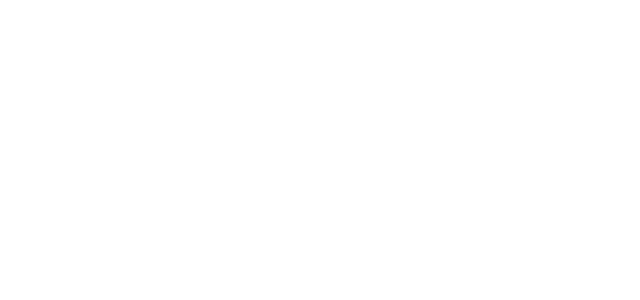
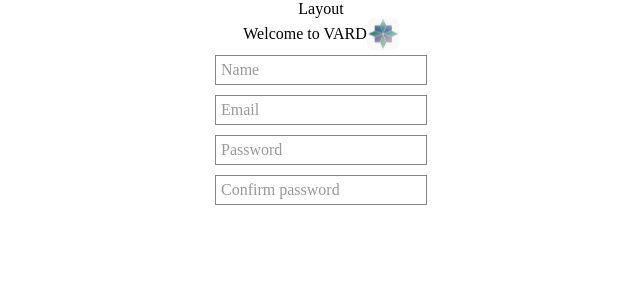
Before and after one commit to gleg0r/vard-client, a React (Create React App) app: page / in a window 1280 px wide. Before the commit this address had no page. Shown: the top 300 px of the page, without its empty margins (319-959 px from the left). Built offline with nearby package versions, Linux system fonts and the light colour scheme; a web font is replaced by a local one.

Commit message:
start wrap AUTH page

```diff
--- a/public/index.html
+++ b/public/index.html
@@ -11,7 +11,7 @@
   <link href="https://fonts.googleapis.com/css2?family=Open+Sans:wght@300..800&display=swap" rel="stylesheet">
   <link href="https://fonts.googleapis.com/css2?family=Duru+Sans&family=Open+Sans:wght@300..800&display=swap"
     rel="stylesheet">
-  <title>Vard</title>
+  <title>VARD</title>
 </head>
 
 <body>
--- a/src/App.jsx
+++ b/src/App.jsx
@@ -1,14 +1,14 @@
 import './App.css';
 import { Routes, Route } from 'react-router-dom';
-import Input from './components/ui/Input/Input';
-import CheckBox from './components/ui/CheckBox/CheckBox';
+import AuthPage from './pages/AuthPage/AuthPage';
+import LayoutMain from './layouts/MainLayout';
 
 function App() {
   return (
     <div className="App">
       <Routes>
-        <Route>
-          <Route />
+        <Route path="/" element={<LayoutMain />}>
+          <Route index element={<AuthPage />} />
         </Route>
       </Routes>
     </div>
--- /dev/null
+++ b/src/components/ui/Button/Button.jsx
@@ -0,0 +1,6 @@
+import s from './style.module.scss';
+import cn from 'classnames';
+
+export default function Button({ className, children }) {
+  return <button className={cn(s.button, className)}>{children}</button>;
+}
--- /dev/null
+++ b/src/components/ui/Button/style.module.scss
@@ -0,0 +1,6 @@
+.button {
+  cursor: pointer;
+  padding: 0;
+  outline: 0;
+  border: 0;
+}
--- a/src/index.css
+++ b/src/index.css
@@ -1,13 +1,111 @@
-body {
-  margin: 0;
-  font-family: -apple-system, BlinkMacSystemFont, 'Segoe UI', 'Roboto', 'Oxygen',
-    'Ubuntu', 'Cantarell', 'Fira Sans', 'Droid Sans', 'Helvetica Neue',
-    sans-serif;
-  -webkit-font-smoothing: antialiased;
-  -moz-osx-font-smoothing: grayscale;
+/* reset */
+
+* {
+  padding: 0px;
+  margin: 0px;
+  border: none;
 }
 
-code {
-  font-family: source-code-pro, Menlo, Monaco, Consolas, 'Courier New',
-    monospace;
+*,
+*::before,
+*::after {
+  box-sizing: border-box;
 }
+
+/* Links */
+
+a,
+a:link,
+a:visited {
+  text-decoration: none;
+}
+
+a:hover {
+  text-decoration: none;
+}
+
+/* Common */
+
+aside,
+nav,
+footer,
+header,
+section,
+main {
+  display: block;
+}
+
+h1,
+h2,
+h3,
+h4,
+h5,
+h6,
+p {
+  font-size: inherit;
+  font-weight: inherit;
+}
+
+ul,
+ul li {
+  list-style: none;
+}
+
+img {
+  vertical-align: top;
+}
+
+img,
+svg {
+  max-width: 100%;
+  height: auto;
+}
+
+address {
+  font-style: normal;
+}
+
+/* Form */
+
+input,
+textarea,
+button,
+select {
+  font-family: inherit;
+  font-size: inherit;
+  color: inherit;
+  background-color: transparent;
+}
+
+input::-ms-clear {
+  display: none;
+}
+
+button,
+input[type='submit'] {
+  display: inline-block;
+  box-shadow: none;
+  background-color: transparent;
+  background: none;
+  cursor: pointer;
+}
+
+input:focus,
+input:active,
+button:focus,
+button:active {
+  outline: none;
+}
+
+button::-moz-focus-inner {
+  padding: 0;
+  border: 0;
+}
+
+label {
+  cursor: pointer;
+}
+
+legend {
+  display: block;
+}
--- a/src/layouts/MainLayout.jsx
+++ b/src/layouts/MainLayout.jsx
@@ -4,7 +4,10 @@
 export default function LayoutMain() {
   return (
     <div className={s.wrapper}>
-      <Outlet />
+      <div className={s.wrapper__container}>
+        <h1>Layout</h1>
+        <Outlet />
+      </div>
     </div>
   );
 }
--- a/src/layouts/style.module.scss
+++ b/src/layouts/style.module.scss
@@ -0,0 +1,11 @@
+@import '../styles/variables.scss';
+
+.wrapper {
+  width: 100%;
+  @include flexCenter;
+
+  &__container {
+    width: 1600px;
+    @include flexColumnCenter;
+  }
+}
--- /dev/null
+++ b/src/pages/AuthPage/AuthPage.jsx
@@ -0,0 +1,18 @@
+import s from './style.module.scss';
+import Input from '../../components/ui/Input/Input';
+import logo from '../../assets/images/logo.svg';
+
+export default function AuthPage() {
+  return (
+    <div className={s.auth}>
+      <div className={s.auth__header}>
+        <h3 className={s.auth__title}>Welcome to VARD</h3>
+        <img src={logo} alt="logo" />
+      </div>
+      <Input placeholder={'Name'} />
+      <Input placeholder={'Email'} />
+      <Input placeholder={'Password'} />
+      <Input placeholder={'Confirm password'} />
+    </div>
+  );
+}
--- /dev/null
+++ b/src/pages/AuthPage/style.module.scss
@@ -0,0 +1,10 @@
+@import '../../styles/variables.scss';
+
+.auth {
+  @include flexColumnCenter;
+  width: fit-content;
+
+  &__header {
+    @include flexCenter;
+  }
+}
```
